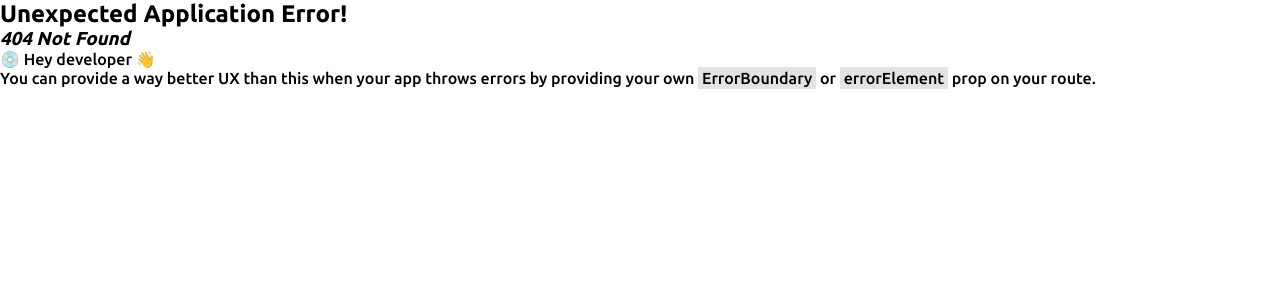
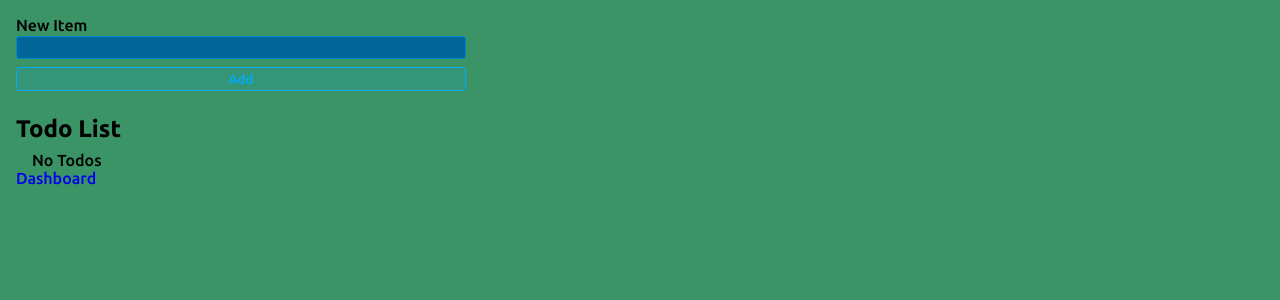
Before and after one commit to nicolecao2002/TreetQuest, a React (Vite) app in the folder client/: page /todolistMain in a window 1280 px wide. Before the commit this address had no page. Shown: the top 300 px of the page. Built offline with nearby package versions, Linux system fonts and the light colour scheme.

Commit message:
I am about to fix the database sad

```diff
--- a/client/src/App.css
+++ b/client/src/App.css
@@ -1,3 +1,4 @@
+@charset "UTF-8";
 @import url("https://fonts.googleapis.com/css2?family=Ubuntu:wght@300;500;700&display=swap");
 * {
   padding: 0;
@@ -286,4 +287,125 @@ img, video {
     max-width: 200px;
   }
 }
+.todolistCon {
+  padding: 1rem;
+  background-color: rgb(58, 148, 102);
+  height: 100vh;
+  width: 100%;
+  margin: auto;
+  overflow: hidden;
+  box-shadow: 0 7px 50px rgb(214, 223, 213);
+}
+.todolistCon .new-item-form {
+  max-width: 450px;
+  display: flex;
+  align-content: center;
+  flex-direction: column;
+  gap: 0.5rem;
+}
+.todolistCon .form-row {
+  display: flex;
+  flex-direction: column;
+  gap: 0.1rem;
+}
+.todolistCon .btn {
+  background: hsla(200deg, 100%, 50%, 0.1);
+  border: 1px solid hsl(200deg, 100%, 50%);
+  color: hsl(200deg, 100%, 50%);
+  padding: 0.25em 0.5em;
+  border-radius: 0.25em;
+  cursor: pointer;
+  outline: none;
+}
+.todolistCon .btn:hover,
+.todolistCon .btn:focus-visible {
+  background: hsla(200deg, 100%, 50%, 0.2);
+}
+.todolistCon .btn.btn-danger {
+  background: hsla(0deg, 100%, 40%, 0.1);
+  border: 1px solid hsl(0deg, 100%, 40%);
+  color: hsl(0deg, 100%, 40%);
+}
+.todolistCon .btn.btn-danger:hover,
+.todolistCon .btn.btn-danger:focus-visible {
+  background: hsla(0deg, 100%, 40%, 0.2);
+}
+.todolistCon .new-item-form input {
+  outline: none;
+  border: 1px solid hsl(200deg, 100%, 40%);
+  background: hsl(200deg, 100%, 30%);
+  border-radius: 0.25em;
+  padding: 0.25em 0.5em;
+  color: hsl(200deg, 100%, 90%);
+}
+.todolistCon .new-item-form input:focus {
+  border: 1px solid hsl(200deg, 100%, 70%);
+}
+.todolistCon .header {
+  font-size: 1.5rem;
+  margin-top: 1.5rem;
+  margin-bottom: 0.5rem;
+}
+.todolistCon .list {
+  margin: 0;
+  padding: 0;
+  margin-left: 1rem;
+  list-style: none;
+}
+.todolistCon .list li:has(input:checked) label {
+  color: hsl(200deg, 20%, 40%);
+}
+.todolistCon .list {
+  display: flex;
+  flex-direction: column;
+  gap: 0.3rem;
+}
+.todolistCon .list li {
+  display: flex;
+  gap: 0.5rem;
+  align-items: center;
+}
+.todolistCon .list li label {
+  display: flex;
+  gap: 0.25rem;
+  cursor: pointer;
+  align-items: center;
+}
+.todolistCon .list li:has(input:focus-visible) label {
+  outline: 1px solid hsl(200deg, 100%, 50%);
+}
+.todolistCon .list li input {
+  outline: none;
+  width: 0;
+  height: 0;
+  -webkit-appearance: none;
+     -moz-appearance: none;
+          appearance: none;
+  pointer-events: none;
+  position: absolute;
+}
+.todolistCon .list li label::before {
+  content: "";
+  display: block;
+  width: 0.9rem;
+  height: 0.9rem;
+  background: hsl(200deg, 100%, 90%);
+  border-radius: 0.25em;
+  display: flex;
+  justify-content: center;
+  align-items: center;
+}
+.todolistCon .list li label:hover::before {
+  background: hsl(200deg, 100%, 80%);
+}
+.todolistCon .list li:has(input:checked) label::before {
+  content: "✔";
+  background: hsl(200deg, 100%, 40%);
+  color: hsl(200deg, 100%, 90%);
+  font-size: 0.75rem;
+  font-weight: bold;
+}
+.todolistCon .list li:has(input:checked) label:hover::before {
+  background: hsl(200deg, 100%, 30%);
+}
 /*# sourceMappingURL=App.css.map */
--- a/client/src/App.scss
+++ b/client/src/App.scss
@@ -357,3 +357,152 @@ img, video{
         }
     }
 }
+
+.todolistCon{
+    padding: 1rem;
+    // margin: auto;
+
+    // font-family: Arial, Helvetica, sans-serif;
+    // box-sizing: border-box;
+    background-color: rgb(58, 148, 102);
+    height: 100vh;
+    width: 100%;
+    margin: auto;
+    overflow: hidden;
+    box-shadow: 0 7px 50px rgb(214, 223, 213);
+    // top: 50%;
+    // left: 50%;
+    // margin-right: -50%;
+    // transform: translate(-50%, -50%);
+
+.new-item-form {
+  max-width: 450px;
+  display:flex;
+  align-content: center;
+  flex-direction: column;
+  gap: 0.5rem;
+}
+
+.form-row {
+  display: flex;
+  flex-direction: column;
+  gap: 0.1rem;
+}
+
+.btn {
+  background: hsl(200, 100%, 50%, 0.1);
+  border: 1px solid hsl(200, 100%, 50%);
+  color: hsl(200, 100%, 50%);
+  padding: 0.25em 0.5em;
+  border-radius: 0.25em;
+  cursor: pointer;
+  outline: none;
+}
+
+.btn:hover,
+.btn:focus-visible {
+  background: hsl(200, 100%, 50%, 0.2);
+}
+
+.btn.btn-danger {
+  background: hsl(0, 100%, 40%, 0.1);
+  border: 1px solid hsl(0, 100%, 40%);
+  color: hsl(0, 100%, 40%);
+}
+
+.btn.btn-danger:hover,
+.btn.btn-danger:focus-visible {
+  background: hsl(0, 100%, 40%, 0.2);
+}
+
+.new-item-form input {
+  outline: none;
+  border: 1px solid hsl(200, 100%, 40%);
+  background: hsl(200, 100%, 30%);
+  border-radius: 0.25em;
+  padding: 0.25em 0.5em;
+  color: hsl(200, 100%, 90%);
+}
+
+.new-item-form input:focus {
+  border: 1px solid hsl(200, 100%, 70%);
+}
+
+.header {
+  font-size: 1.5rem;
+  margin-top: 1.5rem;
+  margin-bottom: 0.5rem;
+}
+
+.list {
+  margin: 0;
+  padding: 0;
+  margin-left: 1rem;
+  list-style: none;
+}
+
+.list li:has(input:checked) label {
+  color: hsl(200, 20%, 40%);
+}
+
+.list {
+  display: flex;
+  flex-direction: column;
+  gap: 0.3rem;
+}
+
+.list li {
+  display: flex;
+  gap: 0.5rem;
+  align-items: center;
+}
+
+.list li label {
+  display: flex;
+  gap: 0.25rem;
+  cursor: pointer;
+  align-items: center;
+}
+
+.list li:has(input:focus-visible) label {
+  outline: 1px solid hsl(200, 100%, 50%);
+}
+
+.list li input {
+  outline: none;
+  width: 0;
+  height: 0;
+  appearance: none;
+  pointer-events: none;
+  position: absolute;
+}
+
+.list li label::before {
+  content: "";
+  display: block;
+  width: 0.9rem;
+  height: 0.9rem;
+  background: hsl(200, 100%, 90%);
+  border-radius: 0.25em;
+  display: flex;
+  justify-content: center;
+  align-items: center;
+}
+
+.list li label:hover::before {
+  background: hsl(200, 100%, 80%);
+}
+
+.list li:has(input:checked) label::before {
+  content: "✔";
+  background: hsl(200, 100%, 40%);
+  color: hsl(200, 100%, 90%);
+  font-size: 0.75rem;
+  font-weight: bold;
+}
+
+.list li:has(input:checked) label:hover::before {
+  background: hsl(200, 100%, 30%);
+}
+
+}
--- a/client/src/Components/Dashboard/Dashboard.jsx
+++ b/client/src/Components/Dashboard/Dashboard.jsx
@@ -4,7 +4,9 @@ const Dashboard = () => {
   return (
     <div>
           This is Dashboard page!
+          <a href="/todolistMain">ToDO</a>
           <a href="/">Log Out</a>
+
     </div>
   )
 }
--- a/client/src/Components/ToDoList/TodolistMain.jsx
+++ b/client/src/Components/ToDoList/TodolistMain.jsx
@@ -1,7 +1,8 @@
 import React from 'react'
 import { useEffect, useState } from "react"
 import { NewTodoForm } from "./NewToDoForm"
-import "./styles.css"
+//import "./todolist.css"
+import '../../App.css'
 import { TodoList } from "./TodoList"
 
 const TodolistMain = () => {
@@ -44,10 +45,13 @@ const TodolistMain = () => {
   }
 
   return (
-    <>
+      <>
+      <div className= "todolistCon">
       <NewTodoForm onSubmit={addTodo} />
       <h1 className="header">Todo List</h1>
-      <TodoList todos={todos} toggleTodo={toggleTodo} deleteTodo={deleteTodo} />
+          <TodoList todos={ todos } toggleTodo={ toggleTodo } deleteTodo={ deleteTodo } />
+              <a href="/dashboard">Dashboard</a>
+     </div>
     </>
   )
 }
--- /dev/null
+++ b/client/src/Components/ToDoList/todolist.css
@@ -0,0 +1,137 @@
+
+
+.todolistCon{
+    padding: 1rem;
+    margin: auto;
+    max-width: 450px;
+    font-family: Arial, Helvetica, sans-serif;
+    box-sizing: border-box;
+    .new-item-form {
+  display: flex;
+  flex-direction: column;
+  gap: 0.5rem;
+}
+
+.form-row {
+  display: flex;
+  flex-direction: column;
+  gap: 0.1rem;
+}
+
+.btn {
+  background: hsl(200, 100%, 50%, 0.1);
+  border: 1px solid hsl(200, 100%, 50%);
+  color: hsl(200, 100%, 50%);
+  padding: 0.25em 0.5em;
+  border-radius: 0.25em;
+  cursor: pointer;
+  outline: none;
+}
+
+.btn:hover,
+.btn:focus-visible {
+  background: hsl(200, 100%, 50%, 0.2);
+}
+
+.btn.btn-danger {
+  background: hsl(0, 100%, 40%, 0.1);
+  border: 1px solid hsl(0, 100%, 40%);
+  color: hsl(0, 100%, 40%);
+}
+
+.btn.btn-danger:hover,
+.btn.btn-danger:focus-visible {
+  background: hsl(0, 100%, 40%, 0.2);
+}
+
+.new-item-form input {
+  outline: none;
+  border: 1px solid hsl(200, 100%, 40%);
+  background: hsl(200, 100%, 30%);
+  border-radius: 0.25em;
+  padding: 0.25em 0.5em;
+  color: hsl(200, 100%, 90%);
+}
+
+.new-item-form input:focus {
+  border: 1px solid hsl(200, 100%, 70%);
+}
+
+.header {
+  font-size: 1.5rem;
+  margin-top: 1.5rem;
+  margin-bottom: 0.5rem;
+}
+
+.list {
+  margin: 0;
+  padding: 0;
+  margin-left: 1rem;
+  list-style: none;
+}
+
+.list li:has(input:checked) label {
+  color: hsl(200, 20%, 40%);
+}
+
+.list {
+  display: flex;
+  flex-direction: column;
+  gap: 0.3rem;
+}
+
+.list li {
+  display: flex;
+  gap: 0.5rem;
+  align-items: center;
+}
+
+.list li label {
+  display: flex;
+  gap: 0.25rem;
+  cursor: pointer;
+  align-items: center;
+}
+
+.list li:has(input:focus-visible) label {
+  outline: 1px solid hsl(200, 100%, 50%);
+}
+
+.list li input {
+  outline: none;
+  width: 0;
+  height: 0;
+  appearance: none;
+  pointer-events: none;
+  position: absolute;
+}
+
+.list li label::before {
+  content: "";
+  display: block;
+  width: 0.9rem;
+  height: 0.9rem;
+  background: hsl(200, 100%, 90%);
+  border-radius: 0.25em;
+  display: flex;
+  justify-content: center;
+  align-items: center;
+}
+
+.list li label:hover::before {
+  background: hsl(200, 100%, 80%);
+}
+
+.list li:has(input:checked) label::before {
+  content: "✔";
+  background: hsl(200, 100%, 40%);
+  color: hsl(200, 100%, 90%);
+  font-size: 0.75rem;
+  font-weight: bold;
+}
+
+.list li:has(input:checked) label:hover::before {
+  background: hsl(200, 100%, 30%);
+}
+
+}
```
Also changed, not shown: client/src/App.jsx (+5 -5 lines), client/src/App.min.css, 2 other files (tests, documents, lock files or other folders).
